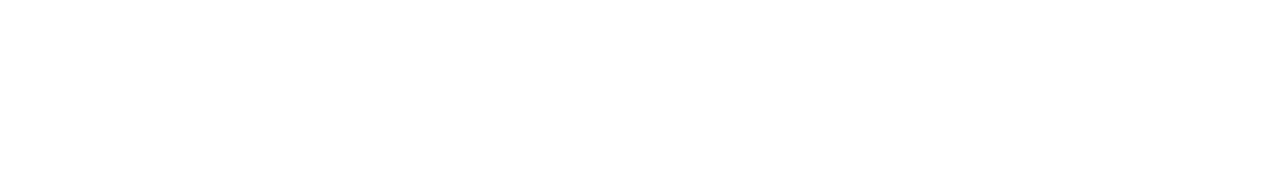
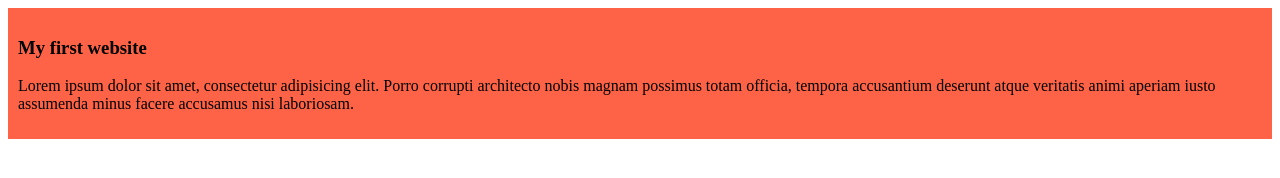
Before and after one commit to fokhrul272/my-simple-website, a plain HTML site: page index.html in a window 1280 px wide. Drawn offline with Linux system fonts and the light colour scheme.

Commit message:
added the first blog

```diff
--- a/index.html
+++ b/index.html
@@ -4,8 +4,12 @@
     <meta charset="UTF-8">
     <meta name="viewport" content="width=device-width, initial-scale=1.0">
     <title>my simple website</title>
+    <link rel="stylesheet" href="styles/blog.css">
 </head>
 <body>
-
+    <div>
+        <h3>My first website</h3>
+        <p>Lorem ipsum dolor sit amet, consectetur adipisicing elit. Porro corrupti architecto nobis magnam possimus totam officia, tempora accusantium deserunt atque veritatis animi aperiam iusto assumenda minus facere accusamus nisi laboriosam.</p>
+    </div>
 </body>
 </html>
--- /dev/null
+++ b/styles/blog.css
@@ -0,0 +1,4 @@
+div{
+    background-color: tomato;
+    padding: 10px;
+}
```
